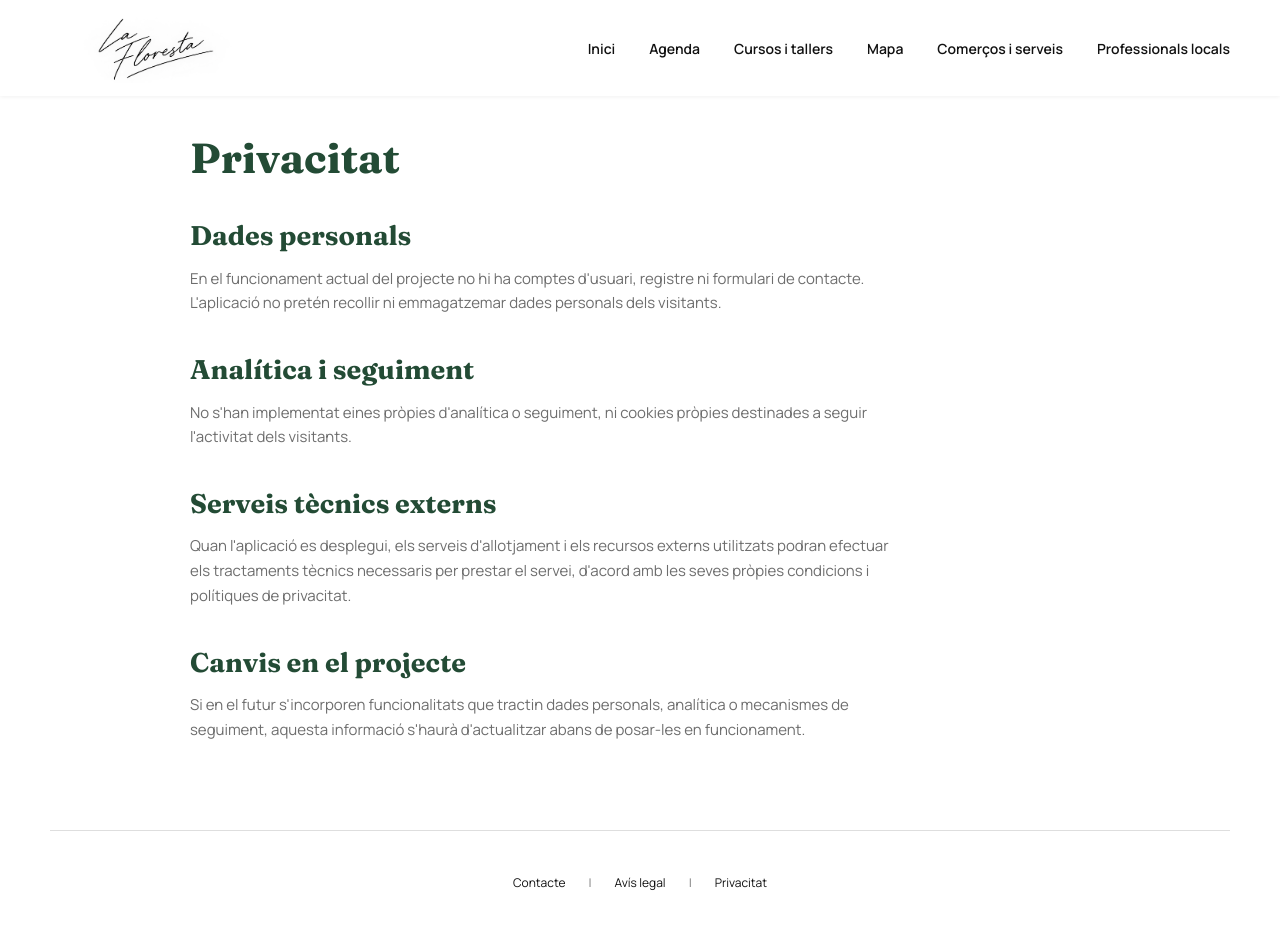
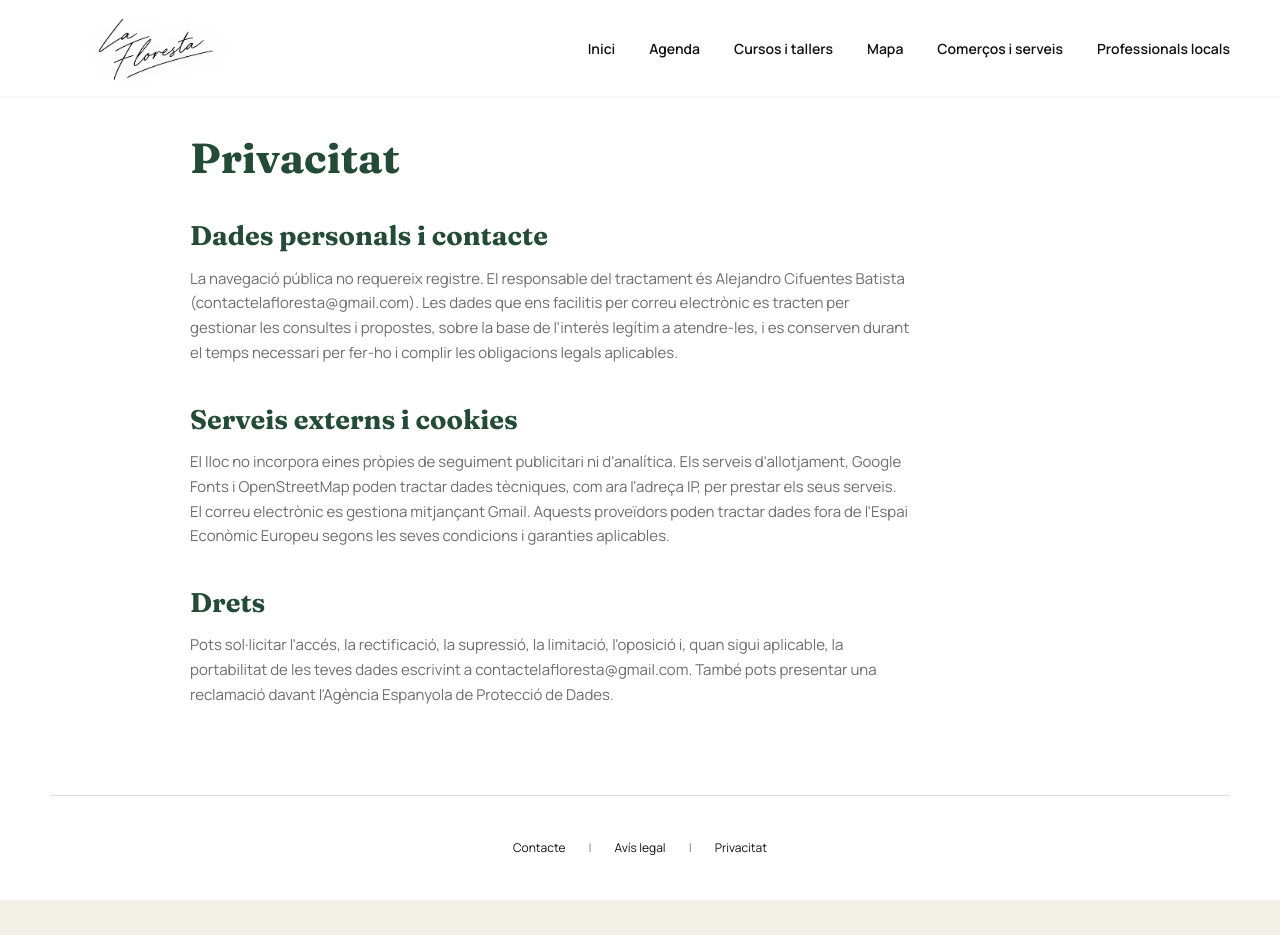
Before and after one commit to alejandrocifuentesdev/la-floresta, a React (Vite) app in the folder frontend/: page /privacitat in a window 1280 px wide. After the commit the page ends 900 px from the top, so only its background shows below. Built offline with nearby package versions, Linux system fonts and the light colour scheme; no server answers.

Commit message:
Actualitza i simplifica la política de privacitat

```diff
--- a/frontend/src/pages/Privacy.jsx
+++ b/frontend/src/pages/Privacy.jsx
@@ -10,23 +10,18 @@ export default function Privacy() {
           <h1>Privacitat</h1>
 
           <section>
-            <h2>Dades personals</h2>
-            <p>En el funcionament actual del projecte no hi ha comptes d'usuari, registre ni formulari de contacte. L'aplicació no pretén recollir ni emmagatzemar dades personals dels visitants.</p>
+            <h2>Dades personals i contacte</h2>
+            <p>La navegació pública no requereix registre. El responsable del tractament és Alejandro Cifuentes Batista (contactelafloresta@gmail.com). Les dades que ens facilitis per correu electrònic es tracten per gestionar les consultes i propostes, sobre la base de l'interès legítim a atendre-les, i es conserven durant el temps necessari per fer-ho i complir les obligacions legals aplicables.</p>
           </section>
 
           <section>
-            <h2>Analítica i seguiment</h2>
-            <p>No s'han implementat eines pròpies d'analítica o seguiment, ni cookies pròpies destinades a seguir l'activitat dels visitants.</p>
+            <h2>Serveis externs i cookies</h2>
+            <p>El lloc no incorpora eines pròpies de seguiment publicitari ni d'analítica. Els serveis d'allotjament, Google Fonts i OpenStreetMap poden tractar dades tècniques, com ara l'adreça IP, per prestar els seus serveis. El correu electrònic es gestiona mitjançant Gmail. Aquests proveïdors poden tractar dades fora de l'Espai Econòmic Europeu segons les seves condicions i garanties aplicables.</p>
           </section>
 
           <section>
-            <h2>Serveis tècnics externs</h2>
-            <p>Quan l'aplicació es desplegui, els serveis d'allotjament i els recursos externs utilitzats podran efectuar els tractaments tècnics necessaris per prestar el servei, d'acord amb les seves pròpies condicions i polítiques de privacitat.</p>
-          </section>
-
-          <section>
-            <h2>Canvis en el projecte</h2>
-            <p>Si en el futur s'incorporen funcionalitats que tractin dades personals, analítica o mecanismes de seguiment, aquesta informació s'haurà d'actualitzar abans de posar-les en funcionament.</p>
+            <h2>Drets</h2>
+            <p>Pots sol·licitar l'accés, la rectificació, la supressió, la limitació, l'oposició i, quan sigui aplicable, la portabilitat de les teves dades escrivint a contactelafloresta@gmail.com. També pots presentar una reclamació davant l'<a href="https://www.aepd.es/">Agència Espanyola de Protecció de Dades</a>.</p>
           </section>
         </article>
       </main>
```
